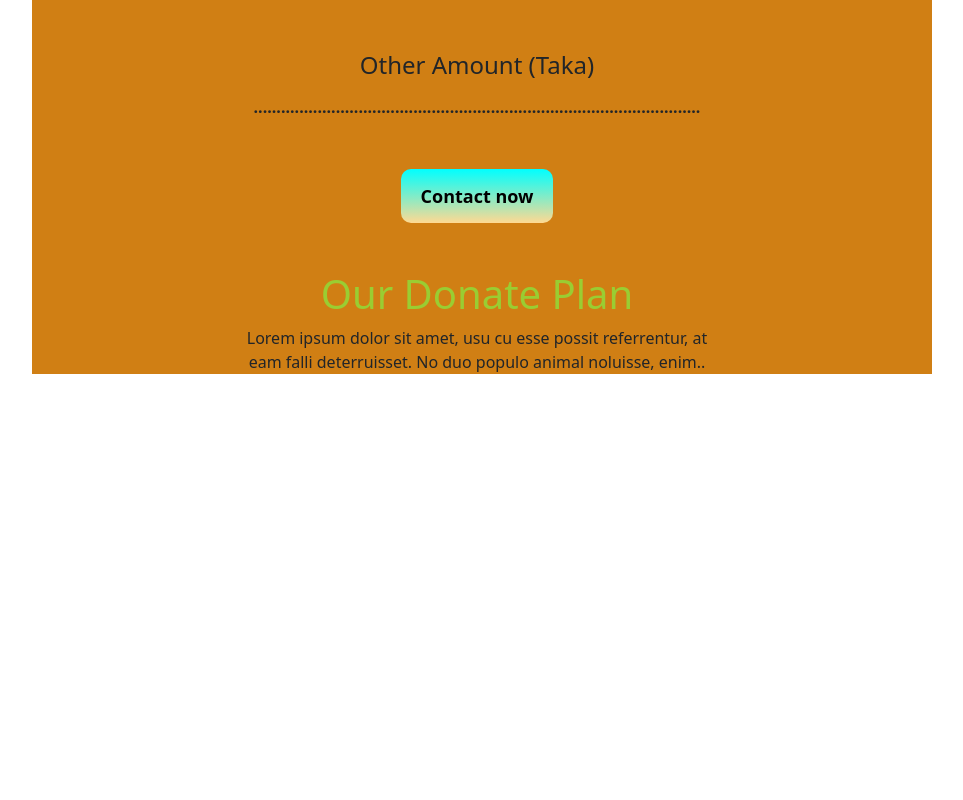
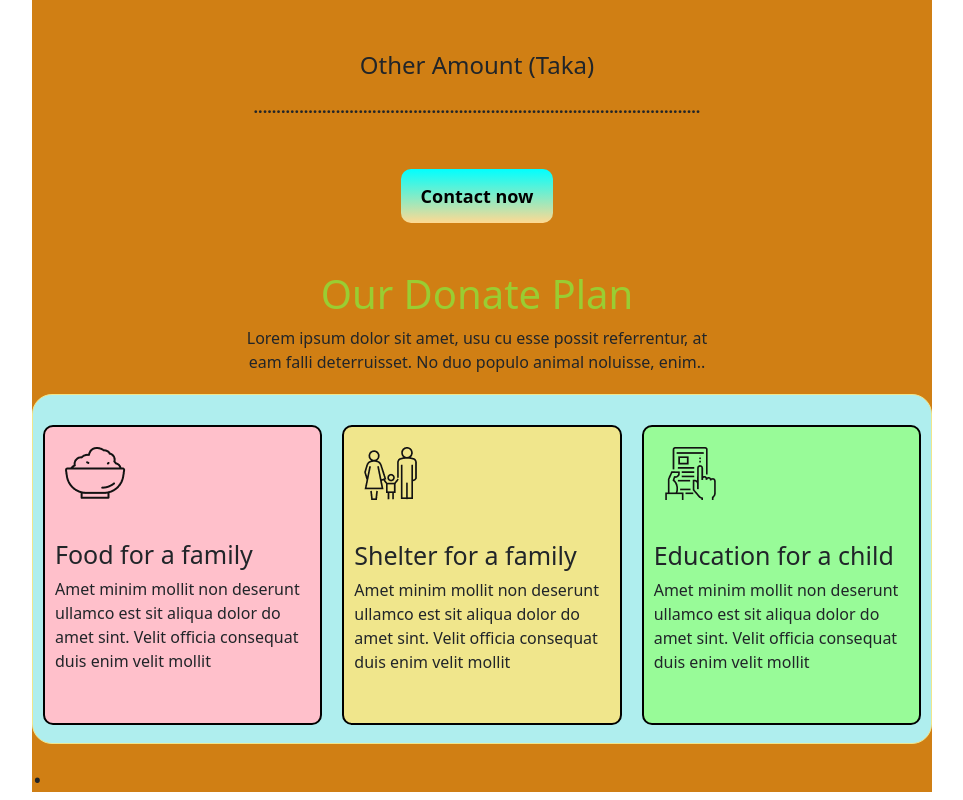
Before and after one commit to dinislamgazi4/2---2022-bonna, a plain HTML site: page index.html in a window 1280 px wide. Shown: the part 849-1649 px from the top of the page, without its empty margins (158-1121 px from the left). Before the commit the page ends 1239 px from the top, so only its background shows below. Drawn offline with nearby package versions, Linux system fonts and the light colour scheme.

Commit message:
food item

```diff
--- a/index.html
+++ b/index.html
@@ -63,9 +63,27 @@
         </div>
    </section>
 
+   <section class="food-item">
+    <div id="food-color1" class="food-box">
+        <img src="icons/food.png" alt="">
+        <h1>Food for a family</h1>
+        <p>Amet minim mollit non deserunt ullamco est sit aliqua dolor do amet sint. Velit officia consequat duis enim velit mollit</p>
+    </div>
+    <div id="food-color2" class="food-box">
+        <img src="icons/shelter.png" alt="">
+        <h1>Shelter for a family</h1>
+        <p>Amet minim mollit non deserunt ullamco est sit aliqua dolor do amet sint. Velit officia consequat duis enim velit mollit</p>
+    </div>
+    <div class="food-box">
+        <img src="icons/Frame-1.png" alt="">
+        <h1>Education for a child</h1>
+        <p>Amet minim mollit non deserunt ullamco est sit aliqua dolor do amet sint. Velit officia consequat duis enim velit mollit</p>
+    </div>
+   </section>
 
-
-
+   <section>
+    <h1>.</h1>
+   </section>
 
     </main>
 
--- a/style.css
+++ b/style.css
@@ -128,3 +128,37 @@ main{
     font-size: 40px;
     color: yellowgreen;
 }
+.food-item{
+    border: 1px solid khaki;
+    border-radius: 20px;
+    height: 350px;
+    margin-top: 20px;
+    display: flex;
+    background-color: paleturquoise;
+}
+.food-box{
+    width: 300px;
+    height: 300px;
+    border: 2px solid black;
+    border-radius: 10px;
+    margin: 30px 10px;
+    background-color: palegreen;
+}
+.food-box img{
+    margin-top: 20px;
+    margin-left: 20px;
+}
+.food-box h1{
+    font-size: 25px;
+    margin-top: 40px;
+    margin-left: 10px;
+}
+.food-box p{
+    margin-left: 10px;
+}
+#food-color1{
+    background-color: pink;
+}
+#food-color2{
+    background-color: khaki;
+}
```
